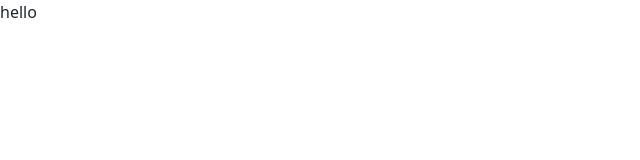
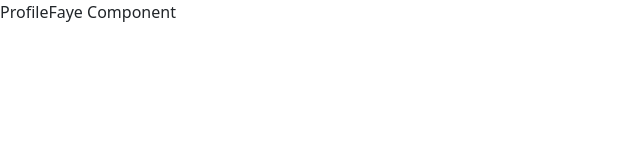
Before and after one commit to fayeMercado/kodego-group-portfolio, a React (Create React App) app: page /faye in a window 1280 px wide. Shown: the top 160 px of the page, without its empty margins (0-640 px from the left). Built offline with nearby package versions, Linux system fonts and the light colour scheme.

Commit message:
updated routing

```diff
--- a/src/03TeamProfile/AppTeamProfile.js
+++ b/src/03TeamProfile/AppTeamProfile.js
@@ -33,8 +33,8 @@ export const MemberProfile = (props) => {
         {/* <p>{props.description}</p> */}
         <button
           className="btn btn-primary"
-          onClick={(props) => {
-            <>window.location = {props.site}</>;
+          onClick={() => {
+            window.location = props.site;
           }}
         >
           See Profile
--- /dev/null
+++ b/src/09ProfileFaye/ProfileFaye.js
@@ -0,0 +1,15 @@
+import React from 'react';
+import PropTypes from 'prop-types';
+import styles from './ProfileFaye.module.css';
+
+const ProfileFaye = () => (
+  <div className={styles.ProfileFaye} data-testid="ProfileFaye">
+    ProfileFaye Component
+  </div>
+);
+
+ProfileFaye.propTypes = {};
+
+ProfileFaye.defaultProps = {};
+
+export default ProfileFaye;
--- /dev/null
+++ b/src/09ProfileFaye/ProfileFaye.module.css
@@ -0,0 +1 @@
+.ProfileFaye {}
--- a/src/index.js
+++ b/src/index.js
@@ -5,6 +5,7 @@ import "bootstrap/dist/css/bootstrap.min.css";
 import App from "./App";
 import reportWebVitals from "./reportWebVitals";
 import { BrowserRouter, Routes, Route } from "react-router-dom";
+import ProfileFaye from "./09ProfileFaye/ProfileFaye";
 
 const root = ReactDOM.createRoot(document.getElementById("root"));
 root.render(
@@ -13,9 +14,15 @@ root.render(
       <Routes>
         <Route path="/">
           <Route index element={<App></App>}></Route>
-          <Route path="marwin" element={<p>hello</p>}></Route>
-          <Route path="faye" element={<p>hello</p>}></Route>
-          <Route path="kristoff" element={<p>hello</p>}></Route>
+          <Route
+            path="marwin"
+            element={<p>replace your component here</p>}
+          ></Route>
+          <Route path="faye" element={<ProfileFaye></ProfileFaye>}></Route>
+          <Route
+            path="kristoff"
+            element={<p>replace your component here</p>}
+          ></Route>
         </Route>
       </Routes>
     </BrowserRouter>
```
Also changed, not shown: 1 other file (tests, documents, lock files or other folders).
